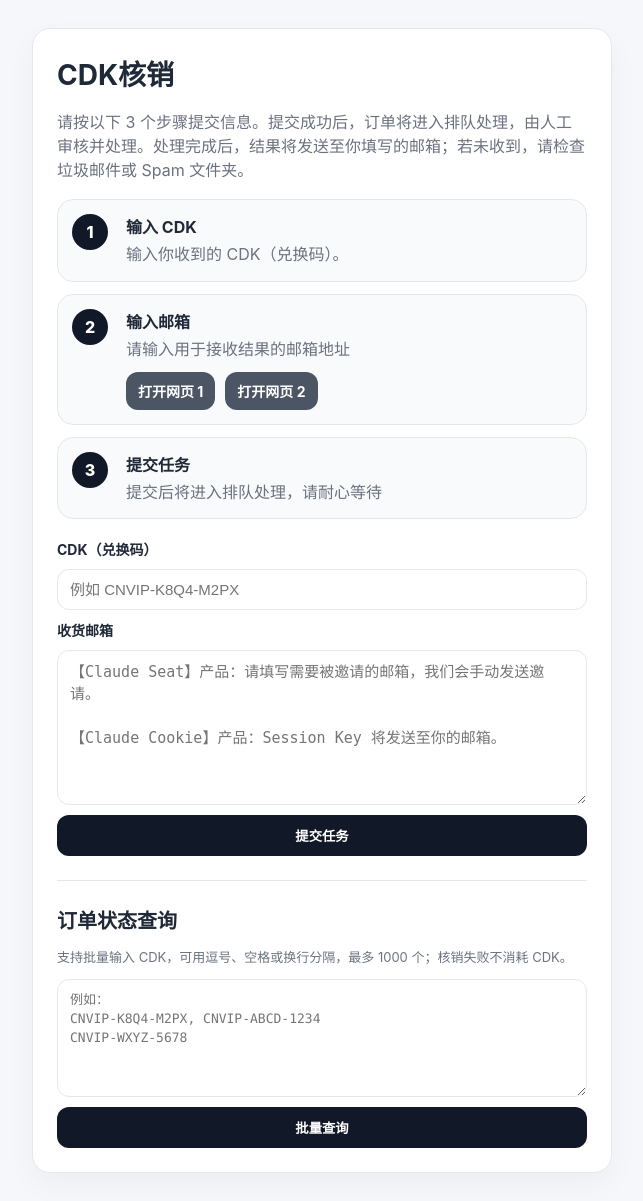
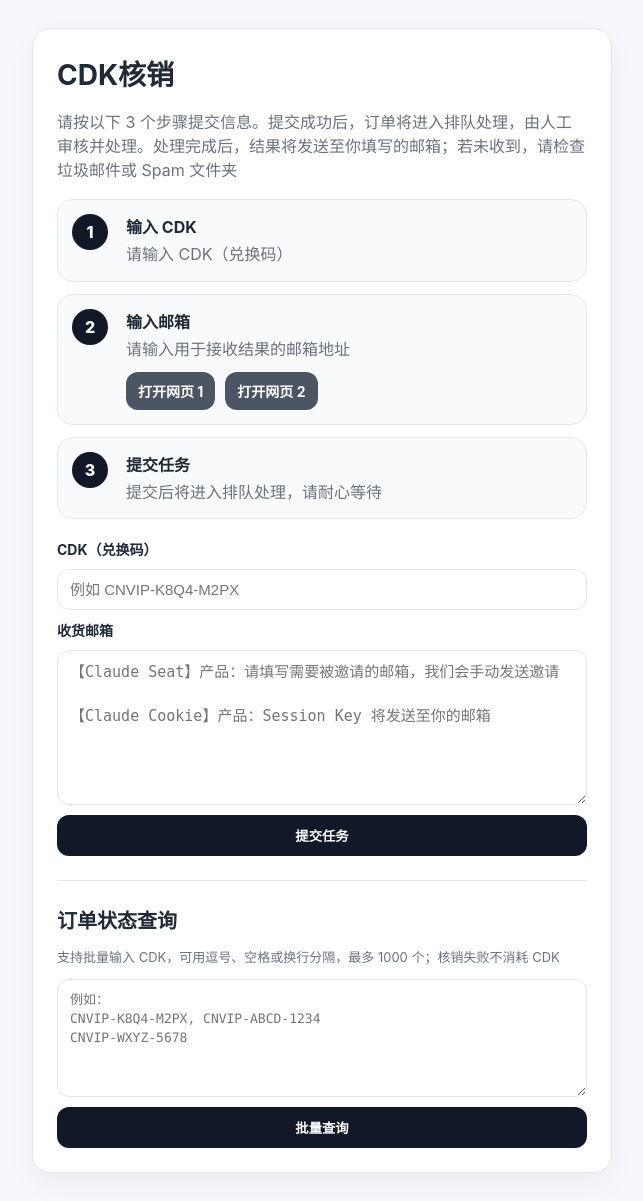
Before and after one commit to chennuo2233-png/vip-cdk-center, a Flask app: page /redeem in a window 1280 px wide. Shown: the part 53-1254 px from the top of the page, without its empty margins (318-961 px from the left). Run offline with Flask 3, Linux system fonts and the light colour scheme; data comes from the database, SQL or seed files in the repository; data that the repository does not hold is empty.

Commit message:
Update redeem.html

```diff
--- a/templates/redeem.html
+++ b/templates/redeem.html
@@ -3,14 +3,14 @@
 {% block content %}
 <section class="card narrow redeem-card">
   <h1>CDK核销</h1>
-  <p class="muted">请按以下 3 个步骤提交信息。提交成功后，订单将进入排队处理，由人工审核并处理。处理完成后，结果将发送至你填写的邮箱；若未收到，请检查垃圾邮件或 Spam 文件夹。</p>
+  <p class="muted">请按以下 3 个步骤提交信息。提交成功后，订单将进入排队处理，由人工审核并处理。处理完成后，结果将发送至你填写的邮箱；若未收到，请检查垃圾邮件或 Spam 文件夹</p>
 <!-- 按下面 3 个步骤提交。提交后进入排队中，专业人工处理，准确高效交付，相关结果会发送到邮箱，可能在垃圾（spam）邮件里。 -->
   <div class="steps-flow" aria-label="兑换流程">
     <div class="step-item">
       <div class="step-num">1</div>
       <div>
         <h2>输入 CDK</h2>
-        <p>输入你收到的 CDK（兑换码）。</p>
+        <p>请输入 CDK（兑换码）</p>
       </div>
     </div>
     <div class="step-item">
@@ -43,13 +43,13 @@
     <label>CDK（兑换码）</label>
     <input name="proxy_code" placeholder="例如 CNVIP-K8Q4-M2PX" required>
     <label>收货邮箱</label>
-    <textarea name="token" rows="6" placeholder="【Claude Seat】产品：请填写需要被邀请的邮箱，我们会手动发送邀请。&#10;&#10;【Claude Cookie】产品：Session Key 将发送至你的邮箱。 " required></textarea>
+    <textarea name="token" rows="6" placeholder="【Claude Seat】产品：请填写需要被邀请的邮箱，我们会手动发送邀请&#10;&#10;【Claude Cookie】产品：Session Key 将发送至你的邮箱 " required></textarea>
     <button type="submit">提交任务</button>
   </form>
 
   <hr>
   <h2>订单状态查询</h2>
-  <p class="muted small">支持批量输入 CDK，可用逗号、空格或换行分隔，最多 1000 个；核销失败不消耗 CDK。</p>
+  <p class="muted small">支持批量输入 CDK，可用逗号、空格或换行分隔，最多 1000 个；核销失败不消耗 CDK</p>
   <form method="post" class="form batch-check-form">
     <input type="hidden" name="_csrf_token" value="{{ csrf_token() }}">
     <input type="hidden" name="action" value="check">
```
